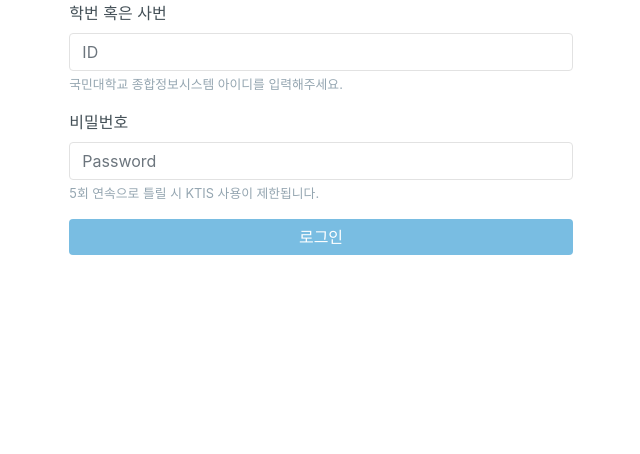
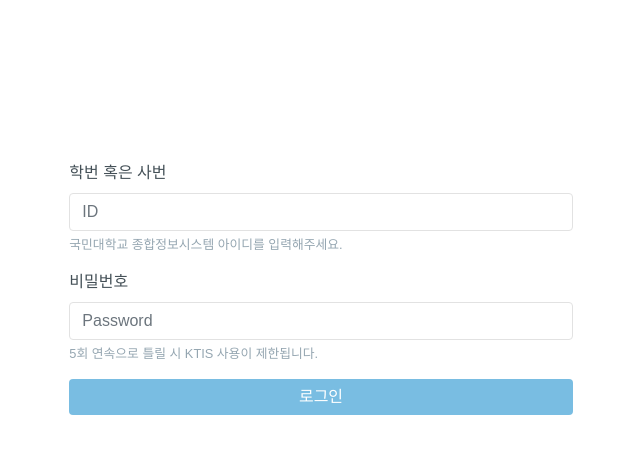
Before and after one commit to OSS-geunro/geunro-server, a Flask app: page /login in a window 1280 px wide. Shown: the top 454 px of the page, without its empty margins (319-959 px from the left). Run offline with Flask 2, Linux system fonts and the light colour scheme; some libraries are stand-ins or nearby versions.

Commit message:
font, padding

```diff
--- a/static/create.css
+++ b/static/create.css
@@ -1,3 +1,9 @@
+body{
+    font-family: 'Black Han Sans', sans-serif;
+    font-weight: lighter;
+    padding-top: 1.5rem;
+}
+
 .fc-event {
   background-color: #79bde2;
   border: none;
--- a/static/login.css
+++ b/static/login.css
@@ -1,9 +1,14 @@
+body{
+    font-family: 'Black Han Sans', sans-serif;
+    font-weight: lighter;
+    padding-top: 10rem;
+}
 h4 {
   font-size: 0.8rem;
-  font-weight: bold;
+  font-weight: lighter;
 }
 h5 {
   font-size: 0.75rem;
-  font-weight: 300;
   margin: 0;
+  font-weight: lighter;
 }
--- a/static/main.css
+++ b/static/main.css
@@ -1,3 +1,7 @@
+body{
+    font-family: 'Black Han Sans', sans-serif;
+    font-weight: lighter;
+}
 .user-type-selector {
   list-style: none;
 }
```
Also changed, not shown: static/no-table.css (+6 -2 lines).
